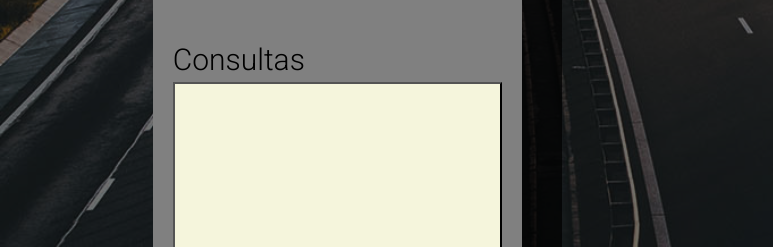
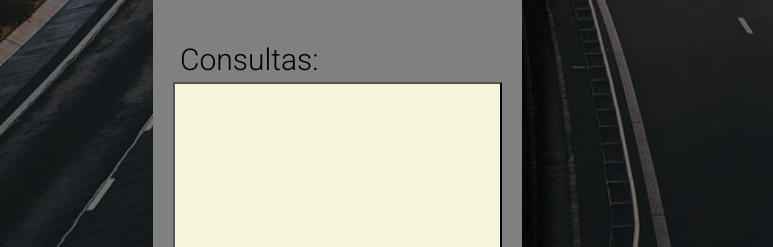
Before and after one commit to Hernan0912/ProyectoHTMLyCSS, a website: page index.html in a window 1280 px wide. Shown: the part 1049-1296 px from the top of the page, 0-773 px from the left. Drawn offline with nearby package versions, Linux system fonts and the light colour scheme.

Commit message:
retoques

```diff
--- a/index.html
+++ b/index.html
@@ -99,7 +99,7 @@
 			<form action="">
 				<div class="formulario__uno">
 					<div class="email">
-						<label for="correo">Email</label>
+						<label for="correo">&nbsp;Email</label>
 						<input type="email" id="correo" placeholder="mail@ejemplo.com">
 					</div>
 					<fieldset class="formulario__pedido" >
@@ -140,7 +140,7 @@
 				<!--Consultas-->
 
 					<div class="formulario__dos">
-							<label for="consulta">Consultas</label>
+							<label for="consulta">&nbsp;Consultas:</label>
 							<textarea class="formulario__consulta" name="" id="" cols="30" rows="10"></textarea>
 
 							<!--botones-->
--- a/scss/_commons.scss
+++ b/scss/_commons.scss
@@ -4,6 +4,7 @@
     margin: 0;
     font-size: 62.5%;
 }
+
 
 h1,
 h2,
--- a/scss/_formulario.scss
+++ b/scss/_formulario.scss
@@ -39,9 +39,20 @@
 		    font-size: 100%;
         }
         .formulario__consulta{
+            @include media (mobile){
+                border: map-get($map: $paleta, $key: 'black') outset 2px;
+                background-color: map-get($map: $paleta, $key: 'textArea');
+                font-size: $textMd - 1rem;
+                width: 80%;
+                margin-left: 5rem;
+            }
+            @include media (tablet){
             border: map-get($map: $paleta, $key: 'black') outset 2px;
 		    background-color: map-get($map: $paleta, $key: 'textArea');
 		    font-size: $textMd - 1rem;
+            margin-left: 0;
+            width: 100%;
+            }
         }
         .botones{
             display: flex;
@@ -73,27 +84,23 @@
 form{
     @include media (mobile){
         background:map-get($map: $paleta, $key: 'softGrey');
-        box-shadow: 10px 10px 5px 0px rgba(0,0,0,0.75);
-        box-shadow: 37px 42px 0px 3px rgba(0,0,0,0.75);
-        -webkit-box-shadow: 37px 42px 0px 3px rgba(0,0,0,0.75);
-        -moz-box-shadow: 37px 42px 0px 3px rgba(0,0,0,0.75);
     }
     @include media (tablet){
         display: flex;
         flex-direction: row;
         justify-content: space-around;
         background:map-get($map: $paleta, $key: 'softGrey');
-        box-shadow: 37px 42px 0px 3px rgba(0,0,0,0.75);
-        -webkit-box-shadow: 37px 42px 0px 3px rgba(0,0,0,0.75);
-        -moz-box-shadow: 37px 42px 0px 3px rgba(0,0,0,0.75);
+        box-shadow: 10px 6px 12px 3px rgba(0,0,0,0.75);
+        -webkit-box-shadow: 10px 6px 12px 3px rgba(0,0,0,0.75);
+        -moz-box-shadow: 10px 6px 12px 3px rgba(0,0,0,0.75);
     }
 
     @include media (desktop){
         flex-direction: column;
         background:map-get($map: $paleta, $key: 'softGrey');
-        box-shadow: 37px 42px 0px 3px rgba(0,0,0,0.75);
-        -webkit-box-shadow: 37px 42px 0px 3px rgba(0,0,0,0.75);
-        -moz-box-shadow: 37px 42px 0px 3px rgba(0,0,0,0.75);
+        box-shadow: 25px 13px 12px 3px rgba(0,0,0,0.75);
+        -webkit-box-shadow: 25px 13px 12px 3px rgba(0,0,0,0.75);
+        -moz-box-shadow: 25px 13px 12px 3px rgba(0,0,0,0.75);
     }
 }
 
```
Also changed, not shown: css/main.css, scss/main.css, 2 other files.
